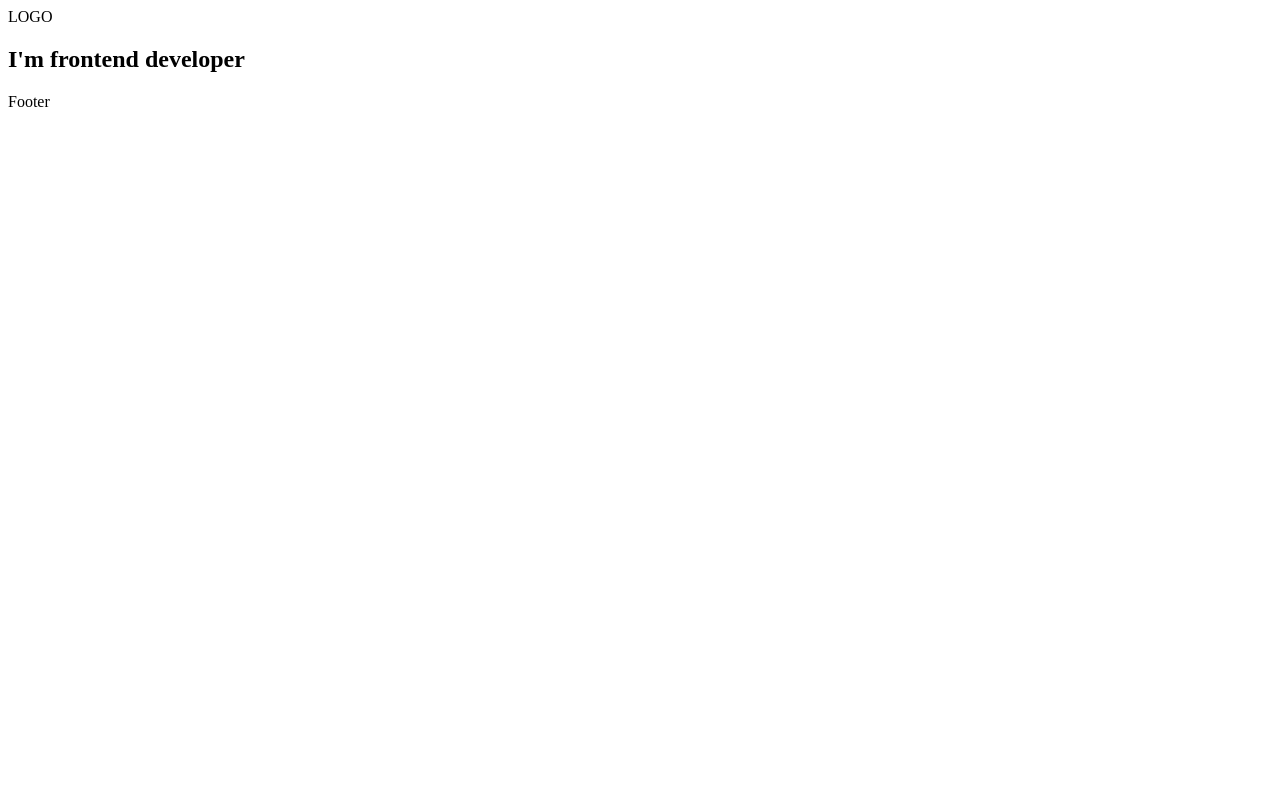
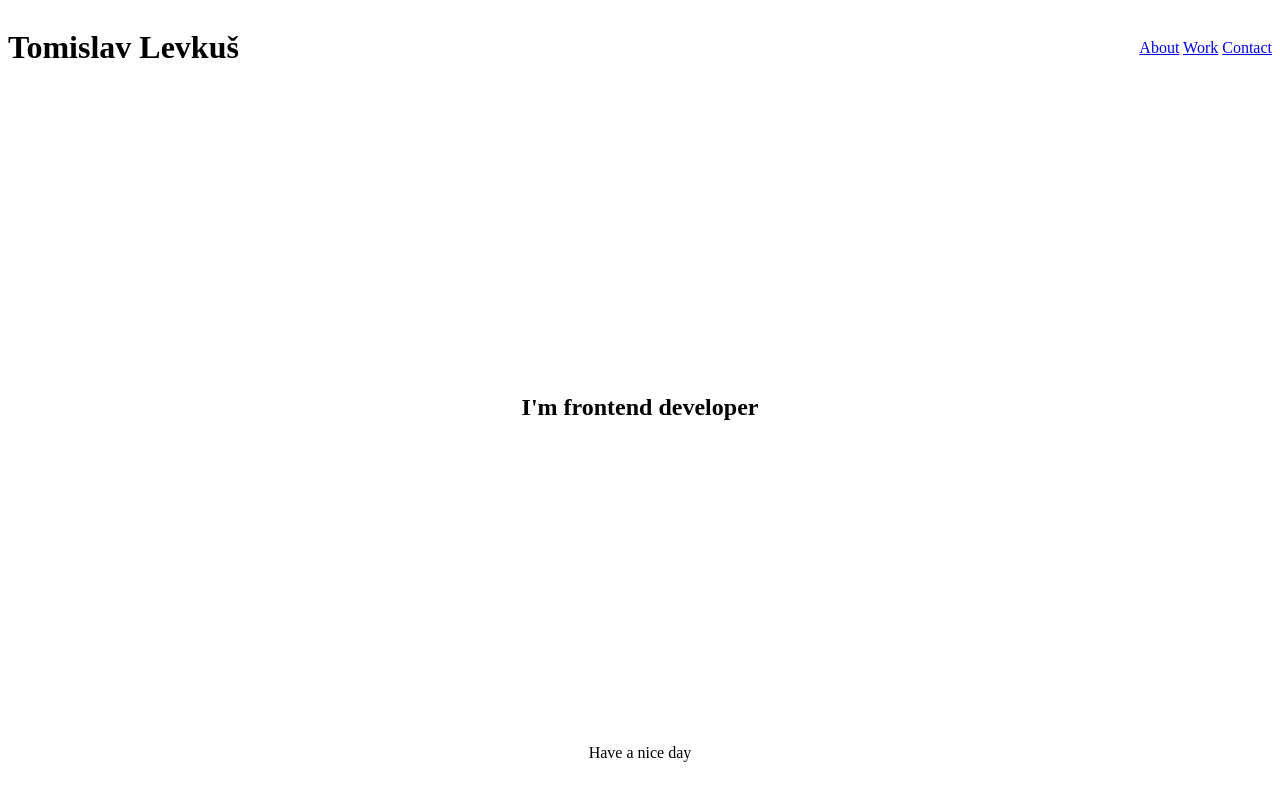
Before and after one commit to tomile247/tomile, a plain HTML site: page index.html in a window 1280 px wide. Drawn offline with Linux system fonts and the light colour scheme.

Commit message:
add stylesheet

```diff
--- a/index.html
+++ b/index.html
@@ -3,17 +3,23 @@
 <head>
     <meta charset="UTF-8">
     <meta name="viewport" content="width=device-width, initial-scale=1.0">
+    <link rel="stylesheet" type="text/css" href="style.css" />
     <title>Tomislav Levkuš</title>
 </head>
 <body>
     <header>
-        LOGO
+        <h1>Tomislav Levkuš</h1>
+        <nav>
+            <a href="#">About</a>
+            <a href="#">Work</a>
+            <a href="#">Contact</a>
+        </nav>
     </header>
     <section>
         <h1>I'm frontend developer</h1>
     </section>
     <footer>
-        Footer
+        <p>Have a nice day</p>
     </footer>
 </body>
 </html>
--- /dev/null
+++ b/style.css
@@ -0,0 +1,18 @@
+header {
+    display: flex;
+    align-items: center;
+    justify-content: space-between;
+}
+
+section {
+    display: flex;
+    align-items: center;
+    justify-content: center;
+    height: 80vh;
+}
+
+footer {
+    display: flex;
+    align-items: center;
+    justify-content: center;
+}
```
